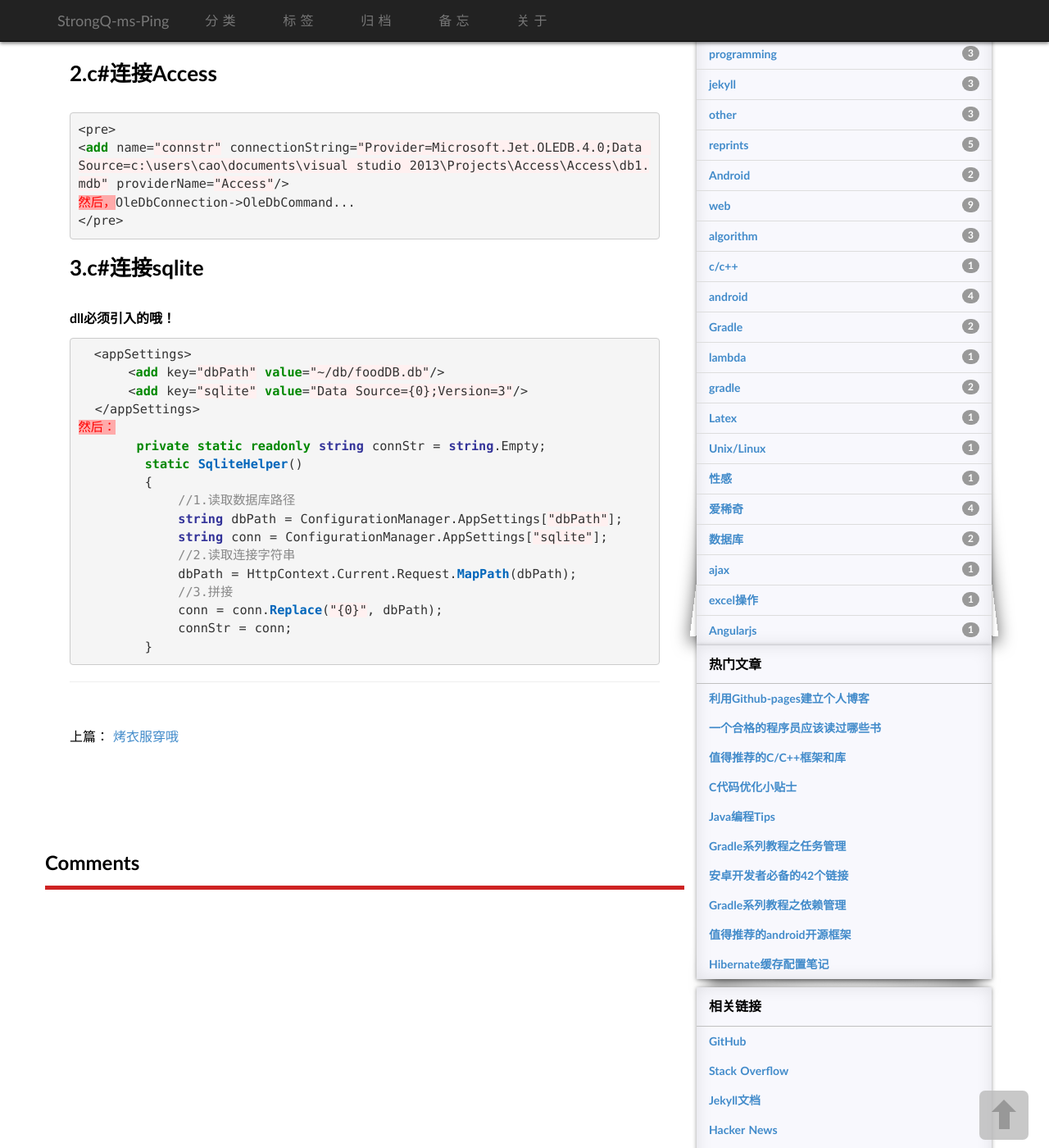
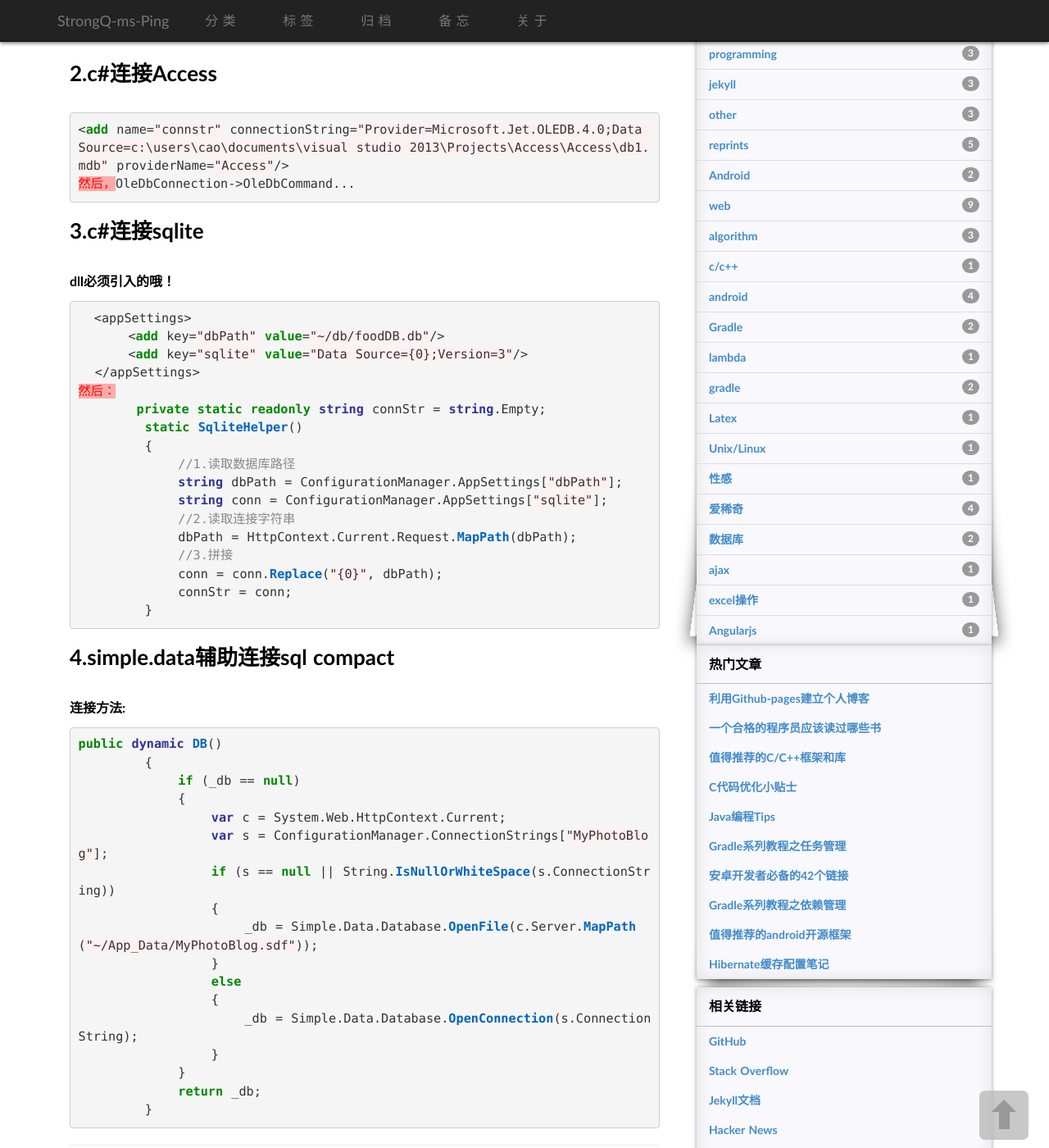
Before and after one commit to strongQ/caoyinping, a Jekyll site: the page built from _posts/2016-01-27-database-more.md, in a window 1280 px wide and 1400 px high, scrolled down 258 px. Shown: the whole window at 82% size. Built offline with Jekyll 4.4.1, drawn with Linux system fonts in a browser that asks for light colours; some web fonts are replaced; comment, search, counter and statistics services are not loaded.

Commit message:
Update 2016-01-27-database-more.md

```diff
--- a/_posts/2016-01-27-database-more.md
+++ b/_posts/2016-01-27-database-more.md
@@ -14,10 +14,10 @@ tags:          [数据库,sqlite,mongodb,compact]
 ## 2.c#连接Access
 
 {% highlight c# %}
-<pre>
+
 <add name="connstr" connectionString="Provider=Microsoft.Jet.OLEDB.4.0;Data Source=c:\users\cao\documents\visual studio 2013\Projects\Access\Access\db1.mdb" providerName="Access"/>
 然后，OleDbConnection->OleDbCommand...
-</pre>
+
 {% endhighlight %}
 
 ## 3.c#连接sqlite
@@ -43,3 +43,26 @@ tags:          [数据库,sqlite,mongodb,compact]
             connStr = conn;
         }
 {% endhighlight %}
+
+## 4.simple.data辅助连接sql compact
+**连接方法:**
+{% highlight c# %}
+public dynamic DB()
+        {
+            if (_db == null)
+            {
+                var c = System.Web.HttpContext.Current;
+                var s = ConfigurationManager.ConnectionStrings["MyPhotoBlog"];
+                if (s == null || String.IsNullOrWhiteSpace(s.ConnectionString))
+                {
+                    _db = Simple.Data.Database.OpenFile(c.Server.MapPath("~/App_Data/MyPhotoBlog.sdf"));
+                }
+                else
+                {
+                    _db = Simple.Data.Database.OpenConnection(s.ConnectionString);
+                }
+            }
+            return _db;
+        }
+
+{% endhighlight %}
```
